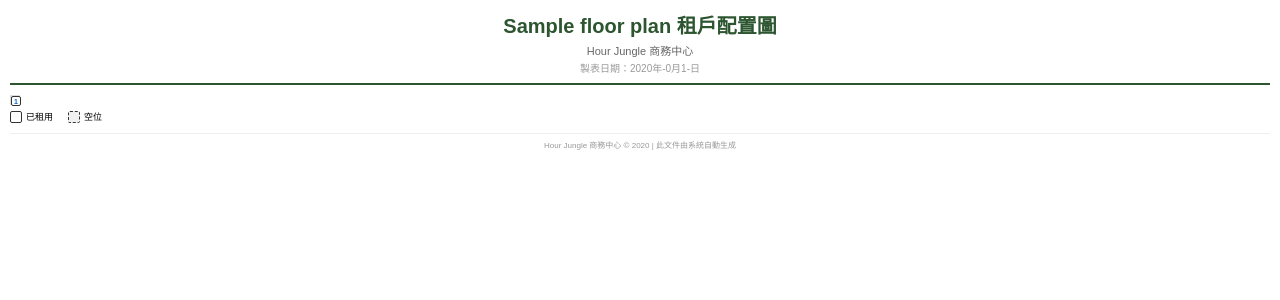
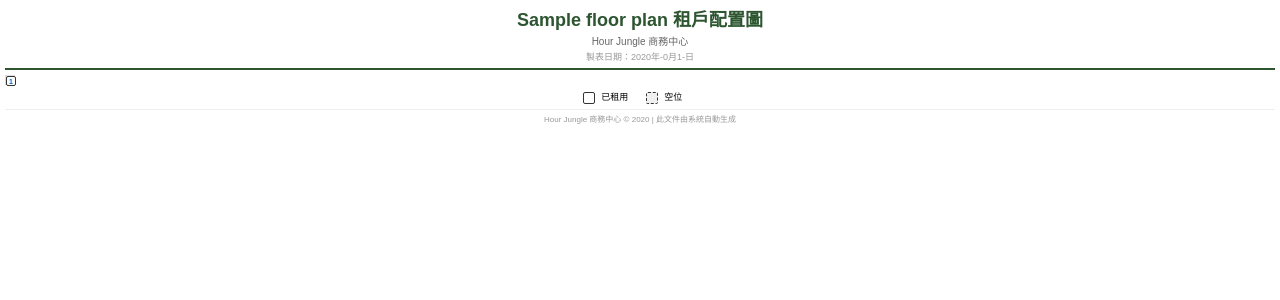
Before and after one commit to lgscvb/auto-run-api, a Python web app: template services/pdf-generator/templates/floor_plan.html in a window 1280 px wide. Shown: the top 300 px of the page. Run offline with Jinja, Linux system fonts and the light colour scheme; the template is opened without the code that fills it: most values are stand-ins (such as "Sample title", 1, 10 or a date in 2020); grey boxes marked "Sample" are stand-in pictures.

Commit message:
fix: 修復平面圖 PDF 模板 - 使用 table 佈局取代 flexbox

```diff
--- a/services/pdf-generator/templates/floor_plan.html
+++ b/services/pdf-generator/templates/floor_plan.html
@@ -5,55 +5,65 @@
     <title>{{ floor_plan.name }} 平面圖</title>
     <style>
         @page {
-            size: 14.22in 10.67in;
-            margin: 0.3cm;
+            size: 1365px 1024px;
+            margin: 5px;
         }
         * {
             box-sizing: border-box;
         }
         body {
             margin: 0;
-            padding: 10px;
+            padding: 5px;
             font-family: 'Noto Sans TC', 'Microsoft JhengHei', 'PingFang TC', sans-serif;
             font-size: 9px;
             background: #fff;
         }
         .header {
             text-align: center;
-            margin-bottom: 10px;
-            padding-bottom: 8px;
+            margin-bottom: 5px;
+            padding-bottom: 5px;
             border-bottom: 2px solid #2c5530;
         }
         .header h1 {
             margin: 0;
             color: #2c5530;
-            font-size: 20px;
+            font-size: 18px;
             font-weight: bold;
         }
         .header .subtitle {
             color: #666;
-            font-size: 11px;
-            margin-top: 3px;
+            font-size: 10px;
+            margin-top: 2px;
         }
         .header .date {
             color: #999;
-            font-size: 10px;
+            font-size: 9px;
             margin-top: 2px;
         }
-        .container {
-            display: flex;
-            gap: 15px;
+        /* 使用 table 佈局取代 flexbox 以確保 WeasyPrint 相容性 */
+        .main-layout {
+            width: 100%;
+            border-collapse: collapse;
         }
-        .floor-plan-wrapper {
-            flex-shrink: 0;
+        .main-layout td {
+            vertical-align: top;
+            padding: 0;
+        }
+        .floor-plan-cell {
+            width: 870px;
+            padding-right: 15px;
+        }
+        .tenant-panel-cell {
+            width: 460px;
         }
         .floor-plan {
             position: relative;
             width: {{ floor_plan.width }}px;
             height: {{ floor_plan.height }}px;
             background-image: url('{{ floor_plan.image_url }}');
-            background-size: contain;
+            background-size: {{ floor_plan.width }}px {{ floor_plan.height }}px;
             background-repeat: no-repeat;
+            background-position: top left;
             background-color: #fafafa;
             border: 1px solid #ddd;
         }
@@ -88,43 +98,63 @@
             overflow: hidden;
             text-overflow: ellipsis;
         }
-        .tenant-panel {
-            flex: 1;
-            min-width: 380px;
-            max-width: 480px;
+        .legend {
+            margin-top: 5px;
+            text-align: center;
+            font-size: 9px;
+        }
+        .legend-item {
+            display: inline-block;
+            margin-right: 15px;
+        }
+        .legend-box {
+            display: inline-block;
+            width: 12px;
+            height: 12px;
+            border: 1px solid #333;
+            border-radius: 2px;
+            vertical-align: middle;
+            margin-right: 4px;
+        }
+        .legend-box.occupied {
+            background: #fff;
+        }
+        .legend-box.vacant {
+            background: #f0f0f0;
+            border-style: dashed;
         }
         .stats-box {
             background: #f8f9fa;
             border: 1px solid #e0e0e0;
             border-radius: 5px;
-            padding: 10px;
-            margin-bottom: 10px;
+            padding: 8px;
+            margin-bottom: 8px;
         }
         .stats-box h3 {
-            margin: 0 0 8px 0;
+            margin: 0 0 6px 0;
             color: #2c5530;
-            font-size: 12px;
+            font-size: 11px;
             border-bottom: 1px solid #2c5530;
-            padding-bottom: 4px;
+            padding-bottom: 3px;
         }
-        .stats-grid {
-            display: grid;
-            grid-template-columns: repeat(2, 1fr);
-            gap: 8px;
+        .stats-table {
+            width: 100%;
+            border-collapse: collapse;
         }
-        .stat-item {
+        .stats-table td {
+            width: 50%;
             text-align: center;
-            padding: 5px;
+            padding: 4px;
             background: #fff;
-            border-radius: 3px;
+            border: 1px solid #eee;
         }
         .stat-value {
-            font-size: 18px;
+            font-size: 16px;
             font-weight: bold;
             color: #2c5530;
         }
         .stat-label {
-            font-size: 9px;
+            font-size: 8px;
             color: #666;
         }
         .tenant-table-wrapper {
@@ -135,8 +165,8 @@
         .tenant-table-header {
             background: #2c5530;
             color: #fff;
-            padding: 8px 10px;
-            font-size: 12px;
+            padding: 6px 8px;
+            font-size: 11px;
             font-weight: bold;
         }
         .tenant-table {
@@ -146,53 +176,25 @@
         }
         .tenant-table th {
             background: #f5f5f5;
-            padding: 5px 6px;
+            padding: 4px 5px;
             text-align: left;
             font-weight: bold;
             border-bottom: 1px solid #ddd;
         }
         .tenant-table td {
-            padding: 4px 6px;
+            padding: 3px 5px;
             border-bottom: 1px solid #eee;
         }
         .tenant-table tr:nth-child(even) {
             background: #fafafa;
         }
-        .tenant-table tr:hover {
-            background: #f0f7f0;
-        }
         .footer {
-            margin-top: 10px;
+            margin-top: 5px;
             text-align: center;
             font-size: 8px;
             color: #999;
             border-top: 1px solid #eee;
-            padding-top: 5px;
-        }
-        .legend {
-            display: flex;
-            gap: 15px;
-            justify-content: center;
-            margin-top: 5px;
-            font-size: 9px;
-        }
-        .legend-item {
-            display: flex;
-            align-items: center;
-            gap: 4px;
-        }
-        .legend-box {
-            width: 12px;
-            height: 12px;
-            border: 1px solid #333;
-            border-radius: 2px;
-        }
-        .legend-box.occupied {
-            background: #fff;
-        }
-        .legend-box.vacant {
-            background: #f0f0f0;
-            border-style: dashed;
+            padding-top: 3px;
         }
     </style>
 </head>
@@ -203,8 +205,9 @@
         <div class="date">製表日期：{{ output_date[:4] }}年{{ output_date[4:6] }}月{{ output_date[6:8] }}日</div>
     </div>
 
-    <div class="container">
-        <div class="floor-plan-wrapper">
+    <table class="main-layout">
+        <tr>
+            <td class="floor-plan-cell">
                 <div class="floor-plan">
                     {% for pos in positions %}
                     <div class="position-box {% if pos.contract_id %}occupied{% else %}vacant{% endif %}"
@@ -217,39 +220,43 @@
                     {% endfor %}
                 </div>
                 <div class="legend">
-                <div class="legend-item">
-                    <div class="legend-box occupied"></div>
+                    <span class="legend-item">
+                        <span class="legend-box occupied"></span>
                         <span>已租用</span>
+                    </span>
+                    <span class="legend-item">
+                        <span class="legend-box vacant"></span>
+                        <span>空位</span>
+                    </span>
                 </div>
-                <div class="legend-item">
-                    <div class="legend-box vacant"></div>
-                    <span>空位</span>
-                </div>
-            </div>
-        </div>
+            </td>
 
             {% if include_table %}
-        <div class="tenant-panel">
+            <td class="tenant-panel-cell">
                 <div class="stats-box">
                     <h3>空間統計</h3>
-                <div class="stats-grid">
-                    <div class="stat-item">
+                    <table class="stats-table">
+                        <tr>
+                            <td>
                                 <div class="stat-value">{{ statistics.total_positions }}</div>
                                 <div class="stat-label">總位置數</div>
-                    </div>
-                    <div class="stat-item">
+                            </td>
+                            <td>
                                 <div class="stat-value">{{ statistics.occupied }}</div>
                                 <div class="stat-label">已租用</div>
-                    </div>
-                    <div class="stat-item">
+                            </td>
+                        </tr>
+                        <tr>
+                            <td>
                                 <div class="stat-value">{{ statistics.vacant }}</div>
                                 <div class="stat-label">空位</div>
-                    </div>
-                    <div class="stat-item">
+                            </td>
+                            <td>
                                 <div class="stat-value">{{ statistics.occupancy_rate }}</div>
                                 <div class="stat-label">出租率</div>
-                    </div>
-                </div>
+                            </td>
+                        </tr>
+                    </table>
                 </div>
 
                 <div class="tenant-table-wrapper">
@@ -257,8 +264,8 @@
                     <table class="tenant-table">
                         <thead>
                             <tr>
-                            <th style="width: 35px;">位置</th>
-                            <th style="width: 70px;">聯絡人</th>
+                                <th style="width: 30px;">位置</th>
+                                <th style="width: 60px;">聯絡人</th>
                                 <th>公司名稱</th>
                             </tr>
                         </thead>
@@ -275,9 +282,10 @@
                         </tbody>
                     </table>
                 </div>
-        </div>
+            </td>
             {% endif %}
-    </div>
+        </tr>
+    </table>
 
     <div class="footer">
         Hour Jungle 商務中心 © {{ output_date[:4] }} | 此文件由系統自動生成
```
Lines whose indentation alone changed are shown as unchanged.
